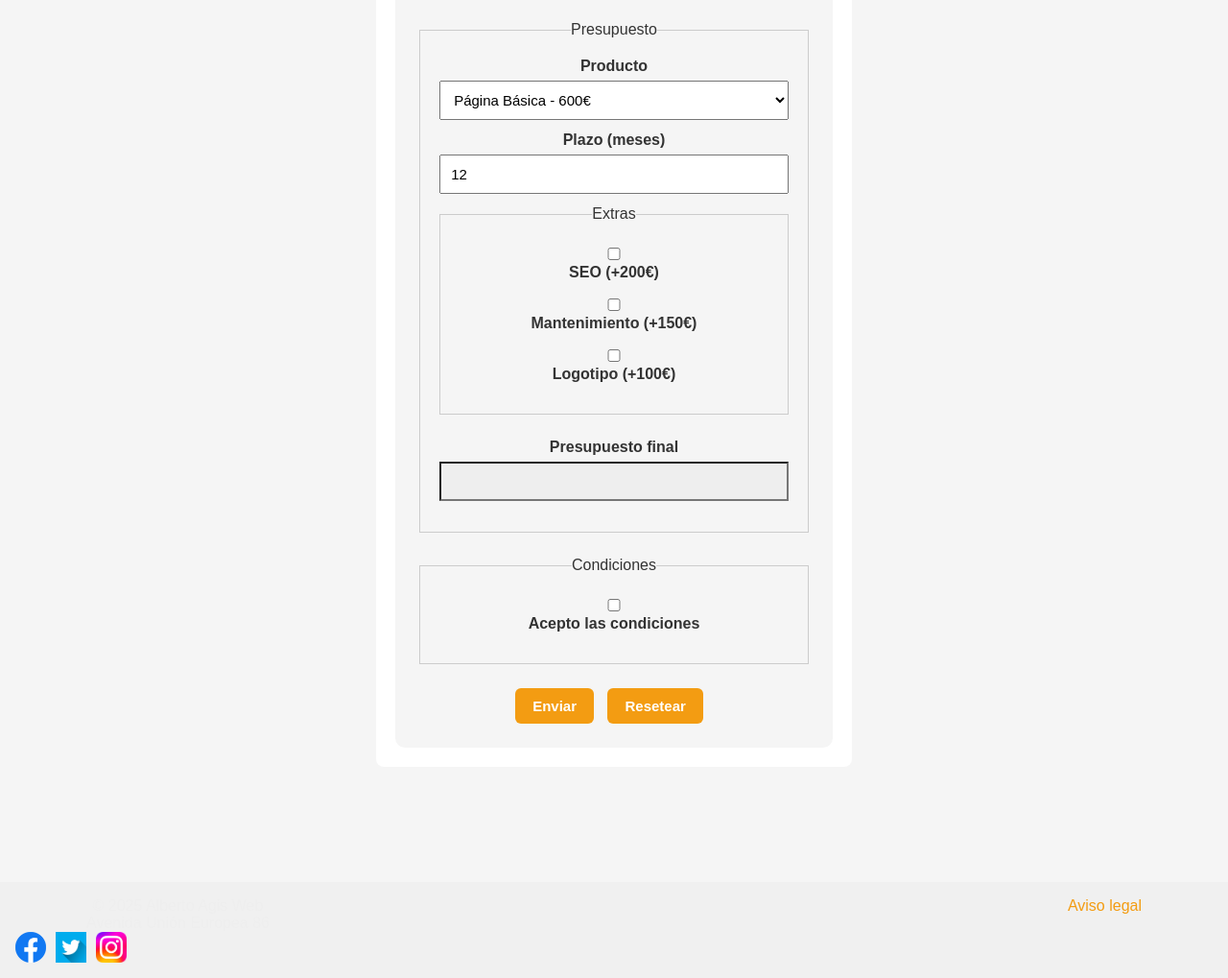
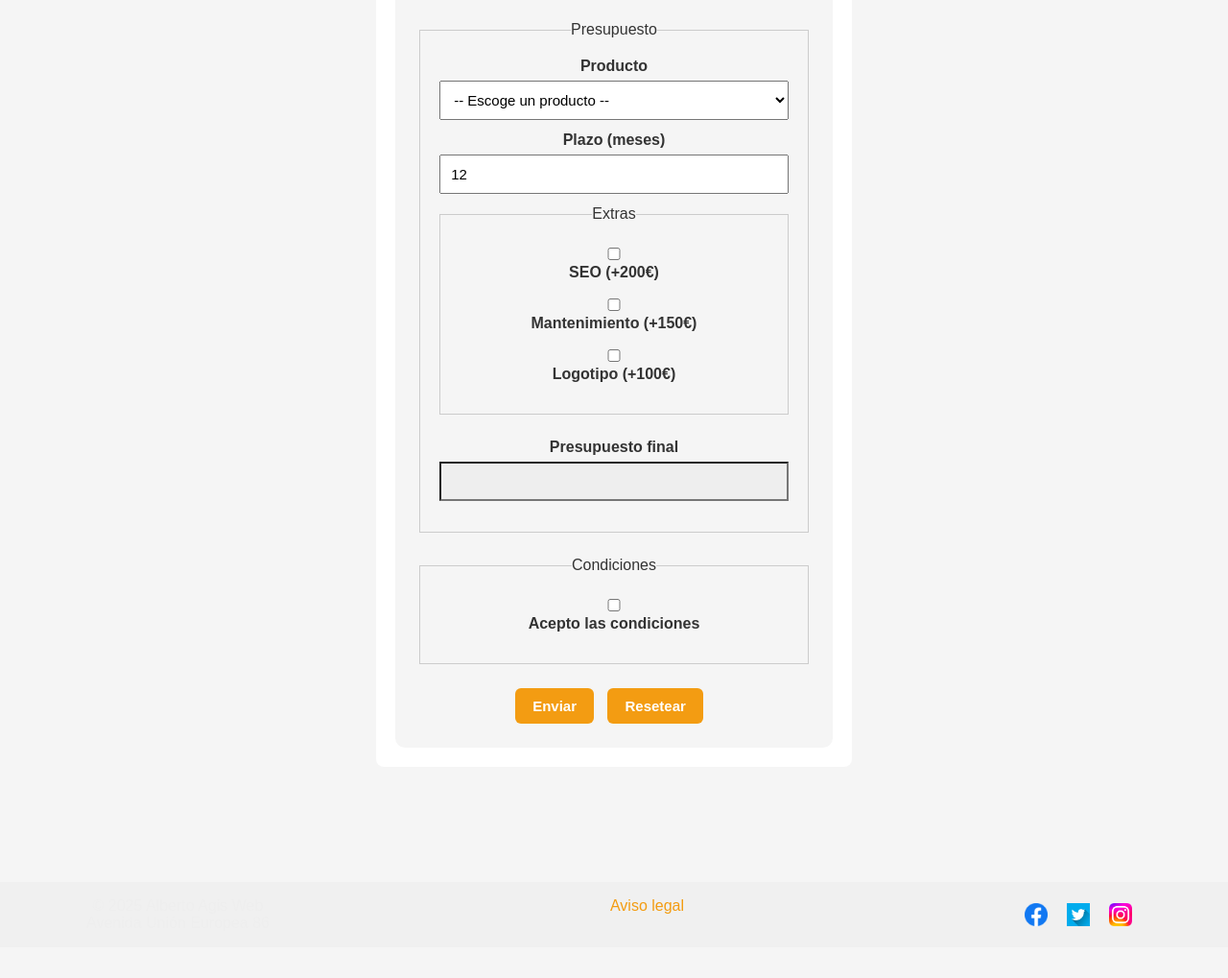
Before and after one commit to agispkalm-blip/Alberto-agis-web, a plain HTML site: page views/presupuesto.html in a window 1280 px wide. Shown: the part 640-1659 px from the top of the page at 96% size. After the commit the page ends 1627 px from the top, so only its background shows below. Drawn offline with Linux system fonts and the light colour scheme.

Commit message:
Update presupuesto.html

```diff
--- a/views/presupuesto.html
+++ b/views/presupuesto.html
@@ -5,7 +5,6 @@
   <title>Alberto Agis Web - Presupuesto</title>
   <meta name="viewport" content="width=device-width, initial-scale=1.0">
 
-  <!-- ✅ CSS CORRECTO -->
   <link rel="stylesheet" href="../css/estilos.css">
 </head>
 <body>
@@ -14,7 +13,6 @@
   <nav class="navbar">
     <div class="logo">Alberto Agis Web</div>
     <ul>
-      <!-- ✅ RUTAS DESDE views -->
       <li><a href="../index.html">Inicio</a></li>
       <li><a href="galeria.html">Galería</a></li>
       <li><a href="presupuesto.html" class="activo">Presupuesto</a></li>
@@ -33,22 +31,18 @@
 
         <label>Nombre
           <input type="text" id="nombre" maxlength="15">
-          <span class="error" id="error-nombre"></span>
         </label>
 
         <label>Apellidos
           <input type="text" id="apellidos" maxlength="40">
-          <span class="error" id="error-apellidos"></span>
         </label>
 
         <label>Teléfono
           <input type="text" id="telefono" maxlength="9">
-          <span class="error" id="error-telefono"></span>
         </label>
 
         <label>Email
           <input type="email" id="email">
-          <span class="error" id="error-email"></span>
         </label>
       </fieldset>
 
@@ -57,9 +51,10 @@
 
         <label>Producto
           <select id="producto">
-            <option value="600">Página Básica - 600€</option>
-            <option value="1200">Tienda Online - 1200€</option>
-            <option value="2000">App Web - 2000€</option>
+            <option value="">-- Escoge un producto --</option>
+            <option value="600">Página básica - 600€</option>
+            <option value="1200">Tienda online - 1200€</option>
+            <option value="2000">Aplicación web - 2000€</option>
           </select>
         </label>
 
@@ -98,17 +93,20 @@
       <p>Avenida Unión Europea 86</p>
     </div>
 
-
+    <div>
       <a href="aviso-legal.html">Aviso legal</a>
     </div>
 
     <div class="social">
-      <img src="../assets/images/facebook.png" alt="Facebook" width="32" height="32">
-      <img src="../assets/images/twitter.jpg" alt="Twitter" width="32" height="32">
-      <img src="../assets/images/inst.jpg" alt="Instagram" width="32" height="32">
+      <img src="../assets/images/Facebook.png" alt="Facebook" width="32" height="32">
+      <img src="../assets/images/Twitter.jpg" alt="Twitter" width="32" height="32">
+      <img src="../assets/images/Inst.jpg" alt="Instagram" width="32" height="32">
     </div>
 
   </div>
 </footer>
+
+<!-- JS DEL PRESUPUESTO -->
+<script src="../js/presupuesto.js"></script>
 </body>
 </html>
```
